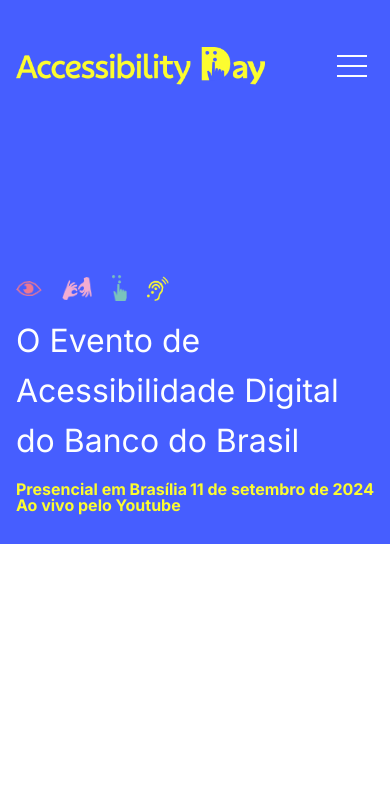
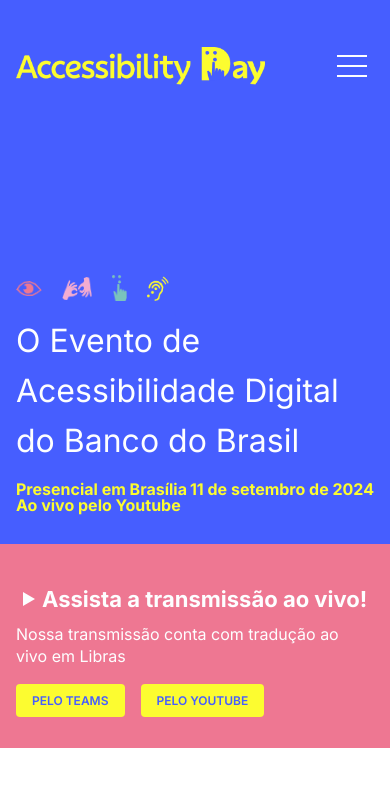
Before and after one commit to acessibilidadebb/a11yday, a React (Vite) app: page / in a window 390 px wide. Shown: the top 786 px of the page. Built offline with nearby package versions, Linux system fonts and the light colour scheme.

Commit message:
Watch created

```diff
--- a/src/App.tsx
+++ b/src/App.tsx
@@ -1,12 +1,14 @@
 import './App.scss'
 import Header from './components/header'
 import Overview from './components/overview'
+import Watch from './components/watch'
 
 function App() {
   return (
     <>
       <Header />
       <Overview />
+      <Watch />
     </>
   )
 }
--- /dev/null
+++ b/src/components/watch/index.tsx
@@ -0,0 +1,22 @@
+import './styles.scss'
+
+export default function Watch() {
+  return (
+    <section className="watch">
+      <div>
+        <h2>
+          <div className="play" /> Assista a transmissão ao vivo!
+        </h2>
+        <p>Nossa transmissão conta com tradução ao vivo em Libras</p>
+      </div>
+      <div className="buttons">
+        <a href="#" className="btn">
+          Pelo Teams
+        </a>
+        <a href="#" className="btn">
+          Pelo Youtube
+        </a>
+      </div>
+    </section>
+  )
+}
--- /dev/null
+++ b/src/components/watch/styles.scss
@@ -0,0 +1,80 @@
+@import '../../variables';
+@import '../../placeholders';
+
+.watch {
+  @extend %container;
+  background-color: $watch-background;
+  display: flex;
+  justify-content: space-between;
+  align-items: center;
+  color: $white;
+
+  @media (max-width: 430px) {
+    flex-direction: column;
+    align-items: flex-start;
+    height: 172px;
+    justify-content: space-evenly;
+    .play {
+      display: initial;
+    }
+    h2 {
+      font-size: 22px !important;
+      display: flex;
+      align-items: center;
+      line-height: 28px !important;;
+    }
+    p {
+      font-size: 16px !important;
+      line-height: 22px !important;;
+    }
+    .buttons {
+      margin-right: 0;
+    }
+    .btn {
+      font-size: 12px;
+      padding: 9px 16px 9px 16px;
+      margin-right: 16px;
+    }
+  }
+  h2 {
+    font-size: 32px;
+    font-weight: 700;
+    line-height: 40px;
+  }
+  p {
+    font-size: 22px;
+    margin-top: 10px;
+    line-height: 28px;
+  }
+}
+.play {
+  width: 0;
+  height: 0;
+  border-left: 12px solid $color;
+  border-top: 7px solid transparent;
+  border-bottom: 7px solid transparent;
+  margin: 7px;
+  display: none;
+}
+.buttons {
+  margin-right: 100px;
+}
+.btn {
+  background-color: $backgroundYellow;
+  text-decoration: none;
+  text-transform: uppercase;
+  font-size: 18px;
+  font-weight: 600;
+  padding: 13px 26px;
+  border-radius: 4px;
+  color: $color-blue;
+  margin-right: 24px;
+
+  &:hover {
+    background-color: lighten($backgroundYellow, 5);
+  }
+
+  &:active {
+    background-color: darken($backgroundYellow, 10);
+  }
+}
```
